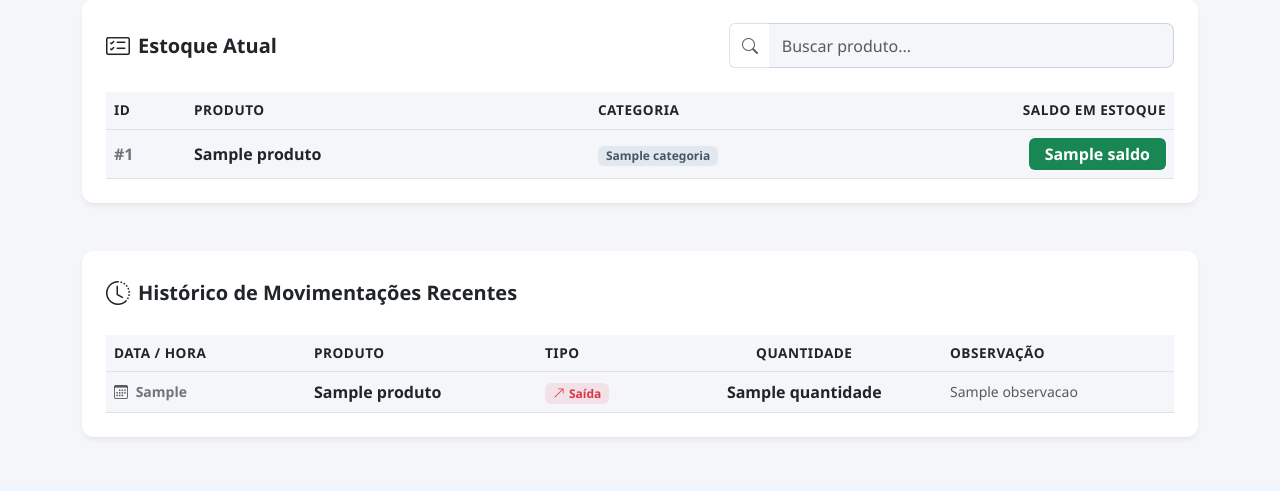
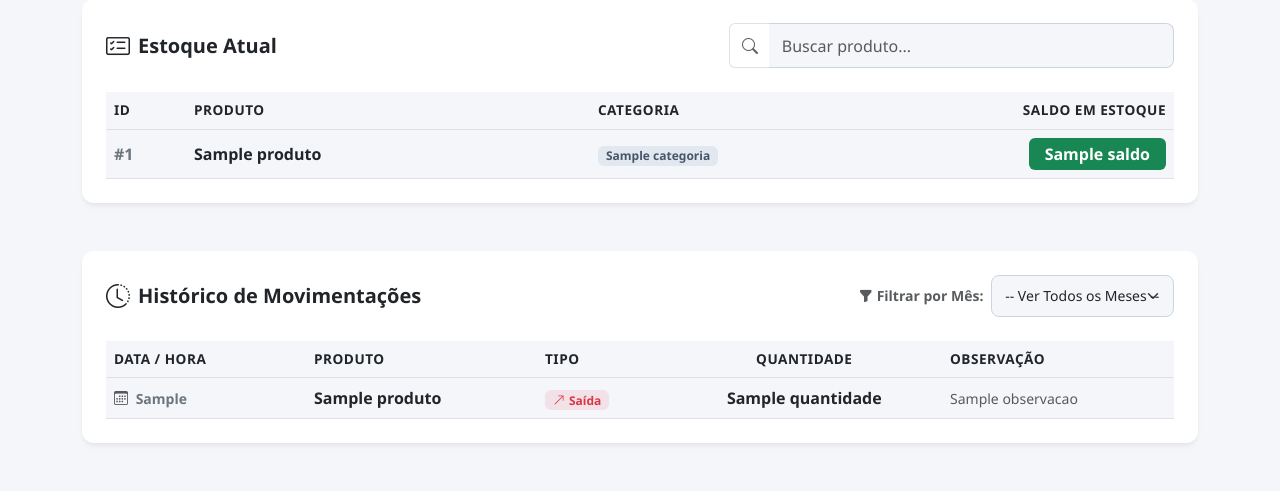
Before and after one commit to raianlima-art/controle-estoque-mkt, a Flask app: template templates/index.html in a window 1280 px wide. Shown: the part 337-828 px from the top of the page. Before the commit the page ends 777 px from the top, so only its background shows below. Run offline with Flask 3, Linux system fonts and the light colour scheme; the template is opened without the code that fills it: most values are stand-ins (such as "Sample title", 1, 10 or a date in 2020).

Commit message:
Adiciona filtro por mes no historico de movimentacoes com mes vigente por padrao

```diff
--- a/app.py
+++ b/app.py
@@ -42,8 +42,23 @@ def normalizar_dados_produtos(produtos_raw):
         })
     return produtos_formatados
 
+def extrair_mes_ano(data_str):
+    """Extrai YYYY-MM para ordenação e filtro independente do formato da data."""
+    data_str = str(data_str).strip()
+    try:
+        if '-' in data_str[:10]: # Formato YYYY-MM-DD
+            partes = data_str[:10].split('-')
+            return f"{partes[0]}-{partes[1]}"
+        elif '/' in data_str[:10]: # Formato DD/MM/YYYY
+            partes = data_str[:10].split('/')
+            return f"{partes[2]}-{partes[1]}"
+    except Exception:
+        pass
+    fuso_br = pytz.timezone('America/Sao_Paulo')
+    return datetime.now(fuso_br).strftime('%Y-%m')
+
 def normalizar_dados_movimentacoes(movimentacoes_raw):
-    """Normaliza e extrai data/hora aceitando 'Data_Hora' da planilha."""
+    """Normaliza e extrai data/hora e mês/ano das movimentações."""
     movimentacoes_formatadas = []
     for m in movimentacoes_raw:
         data_hora = (
@@ -60,12 +75,15 @@ def normalizar_dados_movimentacoes(movimentacoes_raw):
         qtd = m.get('Quantidade', m.get('Qtd', m.get('quantidade', 0)))
         obs = m.get('Observacao', m.get('Observação', m.get('observacao', '')))
 
+        mes_ano = extrair_mes_ano(data_hora)
+
         movimentacoes_formatadas.append({
             'DataHora': str(data_hora),
             'Produto': produto,
             'Tipo': tipo,
             'Quantidade': qtd,
-            'Observacao': obs
+            'Observacao': obs,
+            'MesAno': mes_ano
         })
     return movimentacoes_formatadas
 
@@ -78,15 +96,32 @@ def index():
 
         produtos = normalizar_dados_produtos(produtos_raw)
         movimentacoes = normalizar_dados_movimentacoes(movimentacoes_raw)
+        movimentacoes_ordenadas = movimentacoes[::-1] if movimentacoes else []
 
-        # Pega as últimas 15 movimentações em ordem decrescente
-        movimentacoes_recentes = movimentacoes[-15:][::-1] if movimentacoes else []
+        # Mês vigente atual (Ex: '2026-10')
+        fuso_br = pytz.timezone('America/Sao_Paulo')
+        mes_vigente = datetime.now(fuso_br).strftime('%Y-%m')
+
+        # Coleta lista de meses únicos disponíveis no histórico
+        meses_disponiveis = sorted(list(set(m['MesAno'] for m in movimentacoes if m['MesAno'] != 'Sem data')), reverse=True)
+        if mes_vigente not in meses_disponiveis:
+            meses_disponiveis.insert(0, mes_vigente)
+
     except Exception as e:
         flash(f'Erro ao carregar dados do sistema: {e}', 'danger')
         produtos = []
-        movimentacoes_recentes = []
+        movimentacoes_ordenadas = []
+        meses_disponiveis = []
+        fuso_br = pytz.timezone('America/Sao_Paulo')
+        mes_vigente = datetime.now(fuso_br).strftime('%Y-%m')
 
-    return render_template('index.html', produtos=produtos, movimentacoes=movimentacoes_recentes)
+    return render_template(
+        'index.html',
+        produtos=produtos,
+        movimentacoes=movimentacoes_ordenadas,
+        meses_disponiveis=meses_disponiveis,
+        mes_vigente=mes_vigente
+    )
 
 @app.route('/cadastrar', methods=['POST'])
 def cadastrar():
--- a/templates/index.html
+++ b/templates/index.html
@@ -306,14 +306,30 @@
             </div>
         </div>
 
-        <!-- Histórico de Movimentações Recentes -->
+        <!-- Histórico de Movimentações com Filtro de Mês/Ano -->
         <div class="card card-custom p-4">
-            <div class="d-flex align-items-center gap-2 mb-4">
-                <i class="bi bi-clock-history fs-4 text-dark"></i>
-                <h5 class="m-0 fw-bold">Histórico de Movimentações Recentes</h5>
+            <div class="d-flex flex-wrap align-items-center justify-content-between gap-3 mb-4">
+                <div class="d-flex align-items-center gap-2">
+                    <i class="bi bi-clock-history fs-4 text-dark"></i>
+                    <h5 class="m-0 fw-bold">Histórico de Movimentações</h5>
+                </div>
+
+                <!-- Filtro por Mês/Ano -->
+                <div class="d-flex align-items-center gap-2">
+                    <label for="selectMesFiltro" class="small fw-bold text-muted text-nowrap mb-0"><i class="bi bi-funnel-fill me-1"></i>Filtrar por Mês:</label>
+                    <select id="selectMesFiltro" class="form-select form-select-sm" style="min-width: 160px;">
+                        <option value="TODOS">-- Ver Todos os Meses --</option>
+                        {% for m in meses_disponiveis %}
+                            <option value="{{ m }}" {% if m == mes_vigente %}selected{% endif %}>
+                                {{ m }} {% if m == mes_vigente %}(Mês Atual){% endif %}
+                            </option>
+                        {% endfor %}
+                    </select>
+                </div>
             </div>
+
             <div class="table-responsive">
-                <table class="table table-hover align-middle table-custom mb-0">
+                <table class="table table-hover align-middle table-custom mb-0" id="tabelaHistorico">
                     <thead>
                         <tr>
                             <th style="width: 200px;">Data / Hora</th>
@@ -325,7 +341,7 @@
                     </thead>
                     <tbody>
                         {% for m in movimentacoes %}
-                        <tr>
+                        <tr data-mes="{{ m['MesAno'] }}">
                             <td class="text-secondary small fw-semibold">
                                 <i class="bi bi-calendar3 me-1 text-muted"></i> {{ m['DataHora'] }}
                             </td>
@@ -345,6 +361,9 @@
                             <td colspan="5" class="text-center text-muted py-4">Nenhuma movimentação registrada.</td>
                         </tr>
                         {% endfor %}
+                        <tr id="linhaVaziaFiltro" style="display: none;">
+                            <td colspan="5" class="text-center text-muted py-4">Nenhuma movimentação encontrada para o mês selecionado.</td>
+                        </tr>
                     </tbody>
                 </table>
             </div>
@@ -355,6 +374,7 @@
     <!-- Bootstrap JS -->
     <script src="https://cdn.jsdelivr.net/npm/bootstrap@5.3.0/dist/js/bootstrap.bundle.min.js"></script>
     <script>
+        // Busca em tempo real na tabela de produtos
         document.getElementById('inputBusca').addEventListener('keyup', function() {
             let filtro = this.value.toLowerCase();
             let linhas = document.querySelectorAll('#tabelaEstoque tbody tr');
@@ -369,6 +389,33 @@
             });
         });
 
+        // Filtro por Mês na Tabela de Histórico
+        function aplicarFiltroMes() {
+            let mesSelecionado = document.getElementById('selectMesFiltro').value;
+            let linhas = document.querySelectorAll('#tabelaHistorico tbody tr[data-mes]');
+            let visiveis = 0;
+
+            linhas.forEach(function(linha) {
+                let mesLinha = linha.getAttribute('data-mes');
+                if (mesSelecionado === 'TODOS' || mesLinha === mesSelecionado) {
+                    linha.style.display = '';
+                    visiveis++;
+                } else {
+                    linha.style.display = 'none';
+                }
+            });
+
+            let linhaVazia = document.getElementById('linhaVaziaFiltro');
+            if (linhaVazia) {
+                linhaVazia.style.display = (visiveis === 0) ? '' : 'none';
+            }
+        }
+
+        document.getElementById('selectMesFiltro').addEventListener('change', aplicarFiltroMes);
+
+        // Executa o filtro assim que a página carrega para mostrar apenas o mês atual
+        document.addEventListener('DOMContentLoaded', aplicarFiltroMes);
+
         function exibirLoading(form) {
             let btn = form.querySelector('.btn-submit');
             if (btn) {
```
